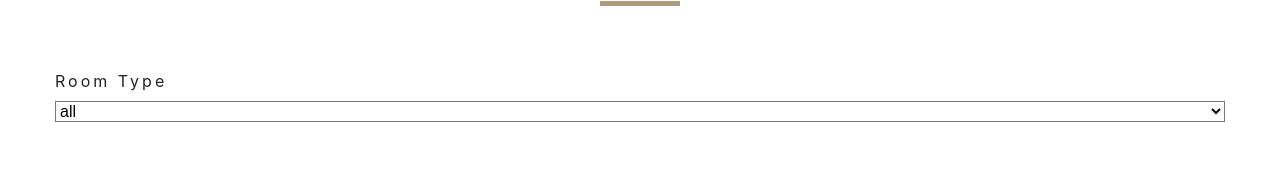
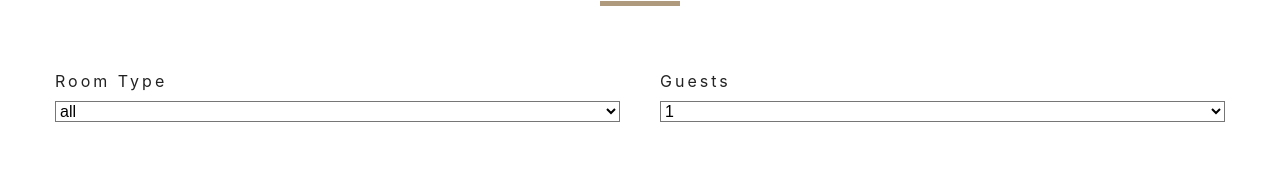
Before and after one commit to raju-ahammad/react-hotel-information-, a React (Create React App) app: page /rooms in a window 1280 px wide. Shown: the part 681-854 px from the top of the page. Built offline with nearby package versions, Linux system fonts and the light colour scheme.

Commit message:
filter capacity

```diff
--- a/src/Components/RoomContainer/RoomsFilter.jsx
+++ b/src/Components/RoomContainer/RoomsFilter.jsx
@@ -23,7 +23,6 @@
       } = context;
       //get unique types
       let types = getUnique(rooms, "type");
-      // add all
       types = ["all", ...types];
       // map to jsx
       types = types.map((item, index) => (
@@ -31,6 +30,13 @@
           {item}
         </option>
       ));
+
+      let people = getUnique(rooms, "capacity");
+      people = people.map((item, index) => (
+        <option key={index} value={item}>
+        {item}
+        </option>
+  ));
 
     return (
         <section className="filter-container">
@@ -47,6 +53,18 @@
                     {types}
                 </select>
             </div>
+            <div className="form-group">
+                <label htmlFor="capacity">Guests</label>
+                <select
+                    name="capacity"
+                    id="capacity"
+                    onChange={handleChange}
+                    className="form-control"
+                    value={capacity}
+                >
+                    {people}
+                </select>
+            </div>
             </form>
         </section>
     )
--- a/src/context.jsx
+++ b/src/context.jsx
@@ -73,6 +73,10 @@
         if (type !== "all") {
             tempRooms = tempRooms.filter(room => room.type === type);
         }
+
+        if (capacity !== 1) {
+            tempRooms = tempRooms.filter(room => room.capacity >= capacity);
+        }
         this.setState({
             sortedRooms: tempRooms
         })
```
